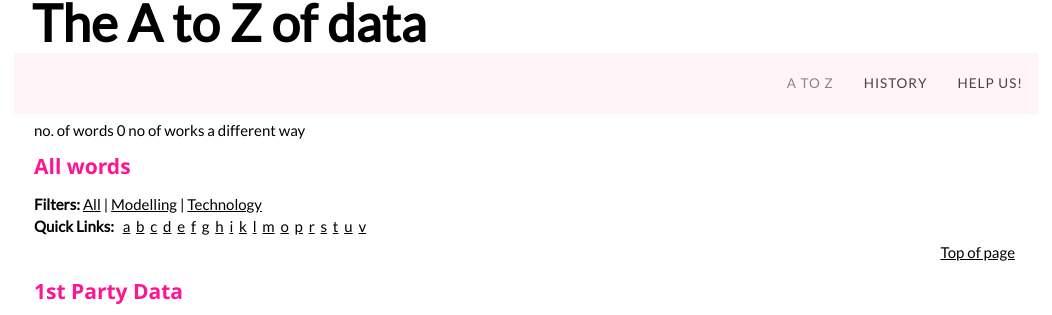
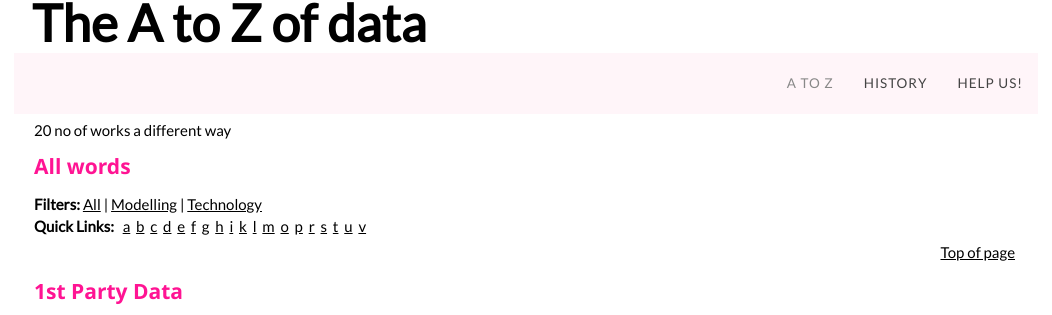
Before and after one commit to unleashyourdata/open_data_glossary, a Jekyll site: the page built from index.html, in a window 1280 px wide and 900 px high. Shown: the part 144-459 px from the top of the window, without its empty margins (114-1166 px from the left). Built offline with Jekyll 4.4.1, drawn with Linux system fonts in a browser that asks for light colours.

Commit message:
Update include_glossary_filter.html

```diff
--- a/_includes/include_glossary_filter.html
+++ b/_includes/include_glossary_filter.html
@@ -3,10 +3,8 @@
 {% if include.tag == "all" %}
 
     {% assign filter_group = site.data.glossary.glossary | group_by: 'letter_id' | sort: 'name' %}
-    {% assign words = filter_group.items %}
 
-    {{words.size}} no. of words
-    {{ words | size }} no of works a different way
+    {{ filter_group | size }} no of works a different way
 
     </br><h3>{{include.tag  | capitalize}} words</h3>
     {% include include_filters.html %}
```
